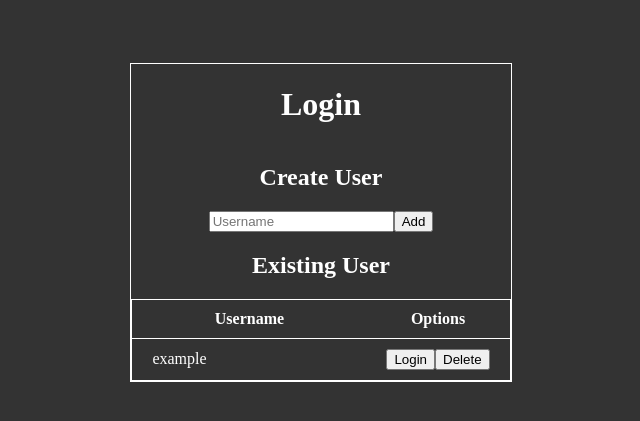
After one commit to tonyvas-pers/shoppinglist, a Node server app: page /login in a window 1280 px wide. The commit adds this page. Shown: the top 421 px of the page, without its empty margins (320-960 px from the left). Run offline with Node 20, Linux system fonts and the light colour scheme.

Commit message:
basic login frontend working

```diff
--- a/app.js
+++ b/app.js
@@ -7,6 +7,7 @@ startServer();
 
 function setEnv(){
     // Set environment variables
+    process.env.PUBLIC_PATH = `${__dirname}/public`;
     process.env.USER_DATA_DIR = `${__dirname}/userdata`
     process.env.DEFAULT_COLLECTION_JSON_PATH = `${__dirname}/default-collection.json`
 }
@@ -20,10 +21,24 @@ function startServer(){
         next();
     });
 
+    app.get('/', (req, res) => {
+        res.redirect('/login');
+    })
+
+    app.get('/login', (req, res) => {
+        res.render('login');
+    })
+
+    app.get('/collections', (req, res) => {
+        res.render('collections');
+    })
+
+    // EJS for front end
+    app.set('view engine', 'ejs')
+    // Public path for assets
+    app.use(express.static(process.env.PUBLIC_PATH));
     // Use json parser for http POST PUT and DELETE requests
     app.use(express.json());
-    // Serve front end
-    app.use(express.static(`${__dirname}/client`));
     // Handle api routes
     app.use('/api', require('./api/routes'));
 
--- a/package.json
+++ b/package.json
@@ -19,6 +19,7 @@
   },
   "homepage": "https://github.com/tonyvas/shoppinglist#readme",
   "dependencies": {
+    "ejs": "^3.1.6",
     "express": "^4.17.3"
   }
 }
--- /dev/null
+++ b/public/css/login.css
@@ -0,0 +1,35 @@
+h1, h2{
+    text-align: center;
+}
+
+main{
+    display: flex;
+    flex-direction: column;
+    justify-content: space-evenly;
+
+    width: 30%;
+
+    margin-left: 35%;
+    margin-top: 5%;
+
+    border: 1px solid white;
+}
+
+table{
+    border-collapse: collapse;
+
+    width: 100%;
+}
+
+tr{
+    border: 1px solid white;
+}
+
+th, td{
+    padding: 10px 20px 10px 20px;
+}
+
+#create_user_inputs_div{
+    display: flex;
+    justify-content: center;
+}
--- a/client/style.css
+++ b/public/css/style.css
@@ -1,9 +1,4 @@
 html, body{
     background-color: #333;
     color: white;
-    font-size: larger;
 }
-
-div{
-    border: 1px solid red;
-}
--- /dev/null
+++ b/public/js/login.js
@@ -0,0 +1,90 @@
+document.body.onload = () => {
+    setupUserTable();
+    setupCreateUser();
+}
+
+function setupCreateUser(){
+    document.getElementById('name_btn').onclick = () => {
+        let username = document.getElementById('name_txt').value;
+
+        fetch('/api/user', {
+            method: 'POST',
+            headers: {'Content-Type': 'application/json'},
+            body: JSON.stringify({user: username})
+        }).then(res => res.json()).then(res => {
+            if (res.error){
+                console.error(error);
+                alert(`Error: ${res.data}`)
+            }
+            else{
+                addUserRow(username);
+            }
+        }).catch(err => {
+            console.error(err);
+            alert('Fetch error!')
+        })
+    }
+}
+
+function setupUserTable(){
+    fetch('/api/user').then(res => res.json()).then(res => {
+        if (res.error){
+            console.error(res);
+            alert(`Error: ${res.data}`)
+        }
+        else{
+            for (let name of res.data){
+                addUserRow(name);
+            }
+        }
+    }).catch(err => {
+        console.error(err);
+        alert('Fetch error!')
+    })
+}
+
+function addUserRow(name){
+    let tbody = document.getElementById('user_tbody');
+    let tr = document.createElement('tr');
+    let nameTD = document.createElement('td');
+    let optionsTD = document.createElement('td');
+    let loginBtn = document.createElement('button')
+    let deleteBtn = document.createElement('button')
+
+    tbody.appendChild(tr)
+    tr.appendChild(nameTD);
+    tr.appendChild(optionsTD);
+    optionsTD.appendChild(loginBtn);
+    optionsTD.appendChild(deleteBtn);
+
+    nameTD.innerHTML = name;
+
+    optionsTD.style.display = 'flex'
+    optionsTD.style.justifyContent = 'space-between'
+
+    loginBtn.innerHTML = 'Login';
+    loginBtn.onclick = () => {
+        window.name = name;
+        window.location = '/collections'
+    }
+
+    deleteBtn.innerHTML = 'Delete';
+    deleteBtn.onclick = () => {
+        fetch('/api/user', {
+            method: 'DELETE',
+            headers: {'Content-Type': 'application/json'},
+            body: JSON.stringify({user: name})
+        }).then(res => res.json()).then(res => {
+            if (res.error){
+                console.error(error);
+                alert(`Error: ${res.data}`)
+            }
+            else{
+                tbody.removeChild(tr);
+            }
+        }).catch(err => {
+            console.error(err);
+            alert('Fetch error!')
+        })
+    }
+}
--- /dev/null
+++ b/views/login.ejs
@@ -0,0 +1,42 @@
+<!DOCTYPE html>
+<html lang="en">
+<head>
+    <link rel="stylesheet" href="/css/style.css">
+    <link rel="stylesheet" href="/css/login.css">
+    <title>Login</title>
+</head>
+<body>
+    <main>
+        <h1>Login</h1>
+
+        <div id="create_user_div">
+            <h2>Create User</h2>
+            <div id="create_user_inputs_div">
+                <input type="text" id="name_txt" placeholder="Username">
+                <input type="button" id="name_btn" value="Add">
+            </div>
+        </div>
+
+        <div id="user_table_div">
+            <h2>Existing User</h2>
+            <table>
+                <colgroup>
+                    <col style="width: 70%;">
+                    <col style="width: 30%;">
+                </colgroup>
+                <thead>
+                    <tr>
+                        <th>Username</th>
+                        <th>Options</th>
+                    </tr>
+                </thead>
+                <tbody id="user_tbody">
+                </tbody>
+            </table>
+        </div>
+    </main>
+
+    <script src="/js/common.js"></script>
+    <script src="/js/login.js"></script>
+</body>
+</html>
```
Also changed, not shown: client/index.html (deleted, +0 -27 lines), views/collections.ejs (added, +13 -0 lines), public/css/collections.css (added), public/favicon.ico (added), public/js/collections.js (added), public/js/common.js (added), 1 other file.
